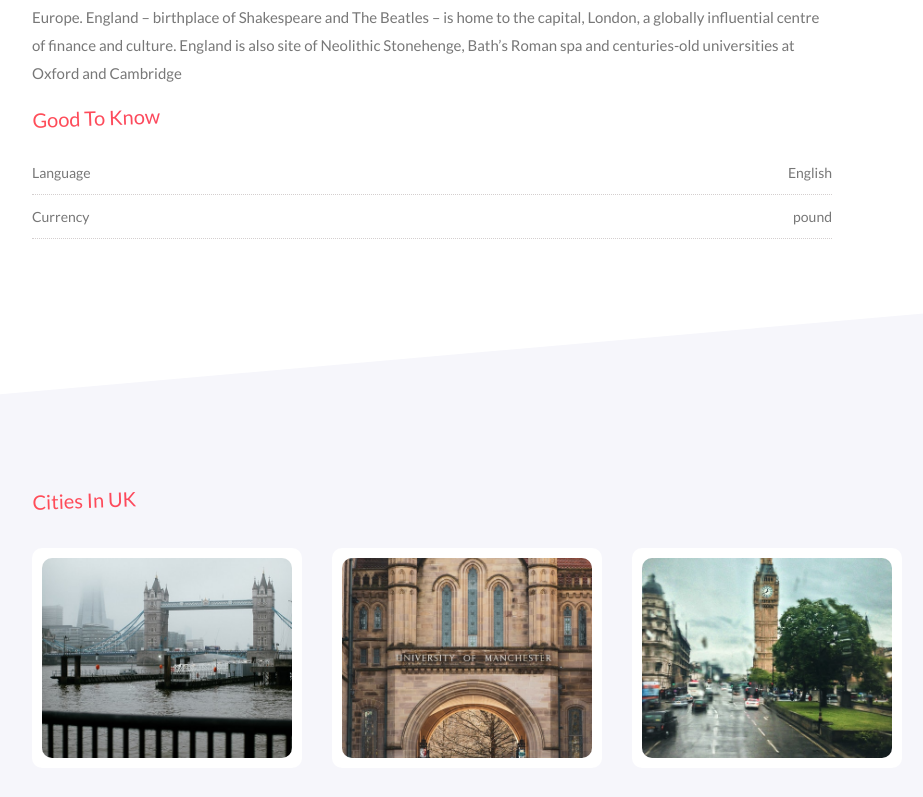
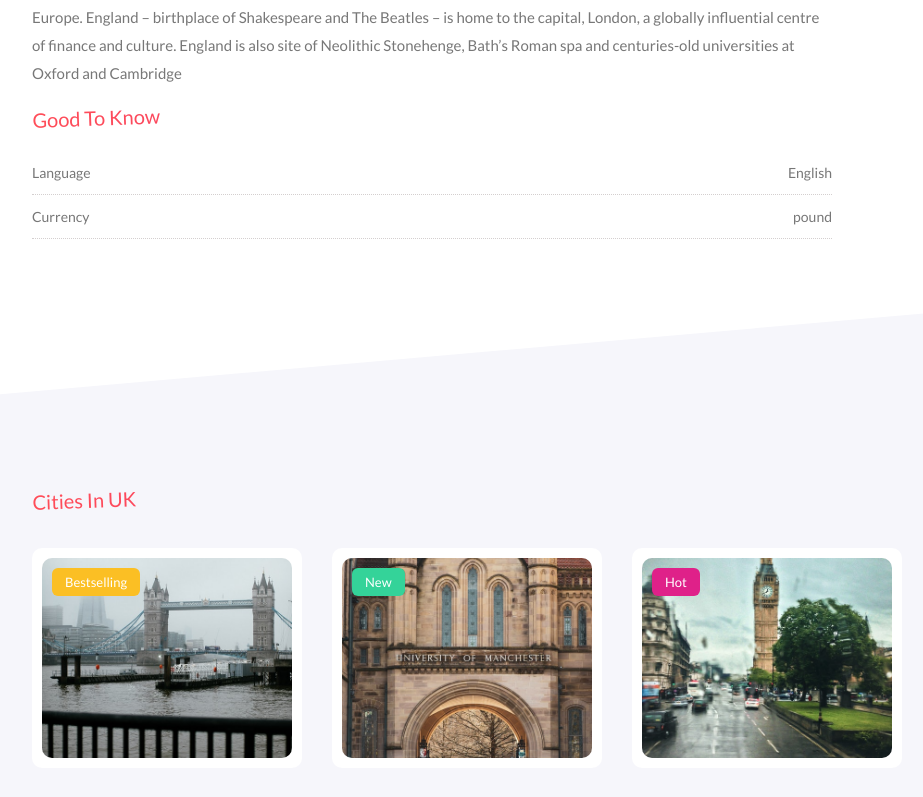
Before and after one commit to viettu2k/travel-website, a React (Create React App) app: page /details/1 in a window 1280 px wide. Shown: the part 989-1786 px from the top of the page, without its empty margins (8-931 px from the left). Built offline with nearby package versions, Linux system fonts and the light colour scheme.

Commit message:
package status

```diff
--- a/src/components/Cities.jsx
+++ b/src/components/Cities.jsx
@@ -14,6 +14,19 @@ const Cities = ({ cities, name }) => {
                     <div className="cities__body">
                       <div className="cities__body__image">
                         <LazyLoadImage src={city.image} alt={city.image} />
+                        <div
+                          className={
+                            city.status === "Bestselling"
+                              ? "bestselling"
+                              : city.status === "New"
+                              ? "new"
+                              : city.status === "Hot"
+                              ? "hot"
+                              : ""
+                          }
+                        >
+                          {city.status}
+                        </div>
                       </div>
                     </div>
                   </div>
--- a/src/scss/abstracts/_variables.scss
+++ b/src/scss/abstracts/_variables.scss
@@ -8,3 +8,5 @@ $sliverDark: #777;
 $sliverLight: #aaa;
 $sliverLight-50: #d4cfcf;
 $sliverLight-40: #f6f6fb;
+$orange: #fbbf24;
+$green: #34d399;
--- a/src/scss/components/_cities.scss
+++ b/src/scss/components/_cities.scss
@@ -19,6 +19,7 @@
             height: 20rem;
             overflow: hidden;
             border-radius: 1rem;
+            position: relative;
             img {
                 width: 100%;
                 height: 100%;
@@ -28,6 +29,18 @@
                     transform: scale(1.2);
                 }
             }
+            .bestselling {
+                @include position(absolute, 1rem, 1rem, null, null, null, null);
+                @include status($orange, $white);
+            }
+            .new {
+                @include position(absolute, 1rem, 1rem, null, null, null, null);
+                @include status($green, $white);
+            }
+            .hot {
+                @include position(absolute, 1rem, 1rem, null, null, null, null);
+                @include status($main2, $white);
+            }
         }
     }
 }
```
Also changed, not shown: src/scss/abstracts/_mixins.scss (+9 -0 lines), src/main.css.
